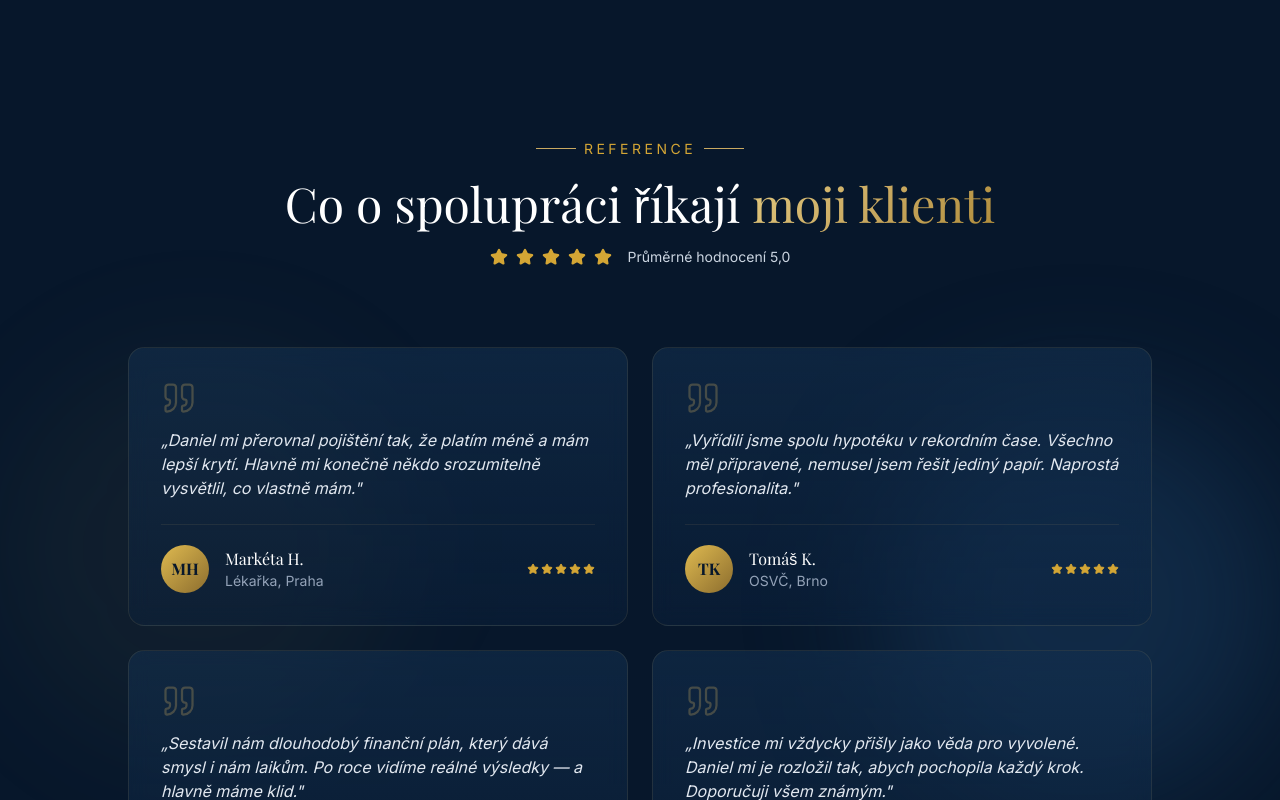
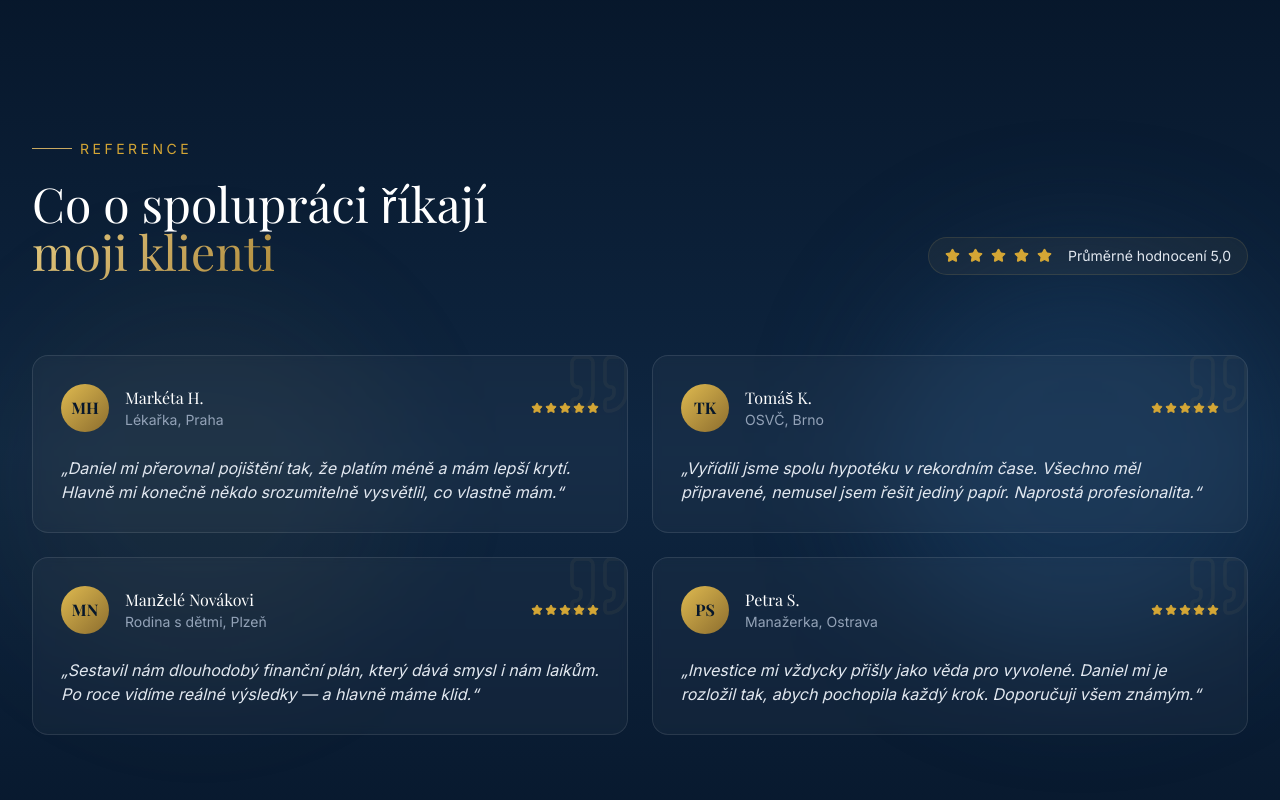
Before and after one commit to DannyKoll/daniel-kolar-web, a Next.js app: page / in a window 1280 px wide. Shown: the part 4060-4860 px from the top of the page. Built offline with nearby package versions, Linux system fonts and the light colour scheme.

Commit message:
Make references feel more personal

```diff
--- a/components/References.jsx
+++ b/components/References.jsx
@@ -34,34 +34,39 @@ export default function References() {
       className="relative py-20 sm:py-28 lg:py-36 overflow-hidden"
     >
       <div className="absolute inset-0 bg-navy-950" />
+      <div className="absolute inset-0 bg-[linear-gradient(180deg,rgba(7,23,43,1)_0%,rgba(19,47,78,0.62)_52%,rgba(7,23,43,1)_100%)]" />
       <div className="absolute top-1/3 left-0 w-[400px] h-[400px] rounded-full bg-gold-500/[0.05] blur-3xl" />
       <div className="absolute bottom-1/4 right-0 w-[400px] h-[400px] rounded-full bg-navy-700/40 blur-3xl" />
 
       <div className="relative max-w-7xl mx-auto px-5 sm:px-8">
-        <div className="text-center max-w-3xl mx-auto mb-14 sm:mb-20 reveal">
+        <div className="grid gap-8 lg:grid-cols-[0.9fr_1.4fr] lg:items-end mb-14 sm:mb-20">
+          <div className="reveal">
             <div className="inline-flex items-center gap-2 mb-5">
               <span className="h-px w-10 bg-gold-500" />
               <span className="text-xs sm:text-sm tracking-[0.25em] uppercase text-gold-400">
                 Reference
               </span>
-            <span className="h-px w-10 bg-gold-500" />
             </div>
 
             <h2 className="font-display text-3xl sm:text-4xl lg:text-5xl text-white leading-tight">
-            Co o spolupráci říkají <span className="gold-text">moji klienti</span>
+              Co o spolupráci říkají{" "}
+              <span className="gold-text">moji klienti</span>
             </h2>
+          </div>
 
-          <div className="mt-5 flex items-center justify-center gap-2 text-gold-400">
+          <div className="reveal lg:justify-self-end">
+            <div className="inline-flex items-center gap-2 rounded-full border border-gold-500/15 bg-gold-500/[0.06] px-4 py-2 text-gold-400">
               {[...Array(5)].map((_, i) => (
-              <Star key={i} size={18} fill="currentColor" />
+                <Star key={i} size={15} fill="currentColor" />
               ))}
-            <span className="ml-2 text-sm text-slate-300">
+              <span className="ml-2 text-xs sm:text-sm text-slate-200">
                 Průměrné hodnocení 5,0
               </span>
             </div>
           </div>
+        </div>
 
-        <div className="grid sm:grid-cols-2 gap-5 sm:gap-6 max-w-5xl mx-auto">
+        <div className="grid sm:grid-cols-2 gap-5 sm:gap-6 max-w-5xl mx-auto lg:mx-0 lg:max-w-none">
           {testimonials.map((t, i) => (
             <Testimonial key={t.name} {...t} delay={i * 80} />
           ))}
@@ -74,20 +79,16 @@ export default function References() {
 function Testimonial({ name, role, initials, text, delay }) {
   return (
     <article
-      className="service-card group relative rounded-2xl p-7 sm:p-8 reveal"
+      className="group relative overflow-hidden rounded-2xl border border-white/10 bg-white/[0.035] p-6 sm:p-7 reveal backdrop-blur-sm transition-all duration-500 hover:-translate-y-1 hover:border-gold-500/25"
       style={{ transitionDelay: `${delay}ms` }}
     >
       <Quote
-        size={36}
-        className="text-gold-500/30 mb-3"
-        strokeWidth={1.5}
+        size={72}
+        className="absolute -right-2 -top-2 text-gold-500/[0.06]"
+        strokeWidth={1.2}
       />
 
-      <p className="text-slate-200 text-[15px] sm:text-base leading-relaxed mb-6 italic">
-        „{text}"
-      </p>
-
-      <div className="flex items-center gap-4 pt-5 border-t border-gold-500/10">
+      <div className="relative flex items-center gap-4">
         <div className="flex-shrink-0 w-12 h-12 rounded-full bg-gradient-to-br from-gold-300 to-gold-700 flex items-center justify-center text-navy-950 font-display font-bold">
           {initials}
         </div>
@@ -101,6 +102,10 @@ function Testimonial({ name, role, initials, text, delay }) {
           ))}
         </div>
       </div>
+
+      <p className="relative mt-6 text-slate-200 text-[15px] sm:text-base leading-relaxed italic">
+        „{text}“
+      </p>
     </article>
   );
 }
```
Lines whose indentation alone changed are shown as unchanged.
